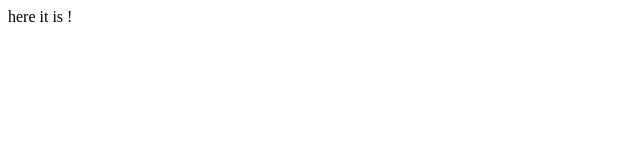
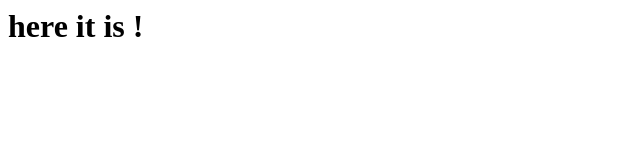
Before and after one commit to samuelsrikar/WebDev, a plain HTML site: page index.html in a window 1280 px wide. Shown: the whole page, without its empty margins (0-640 px from the left). Drawn offline with Linux system fonts and the light colour scheme.

Commit message:
added head h1 in body

```diff
--- a/index.html
+++ b/index.html
@@ -1,4 +1,6 @@
 <html>
     <title>Web App</title>
-    <body>here it is !</body>
+    <body>
+        <h1>here it is !</h1>
+    </body>
 </html>
```
